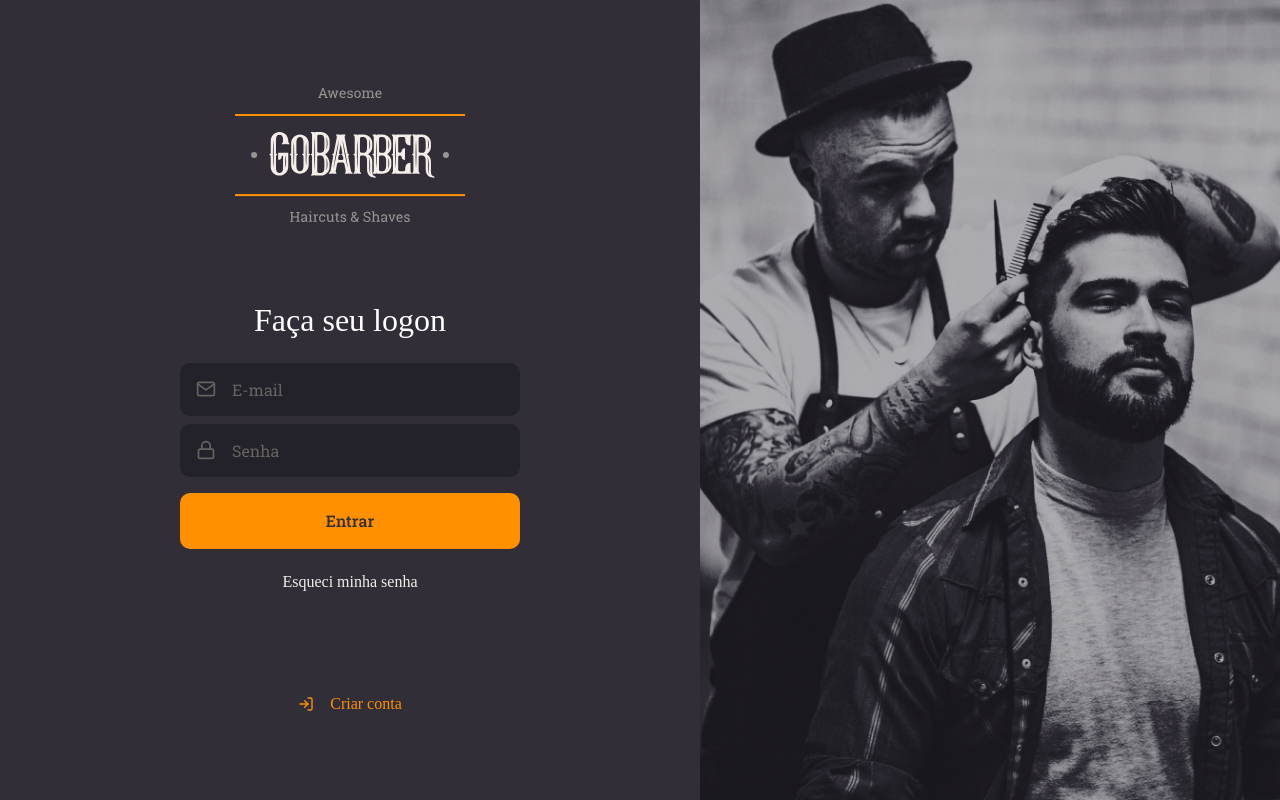
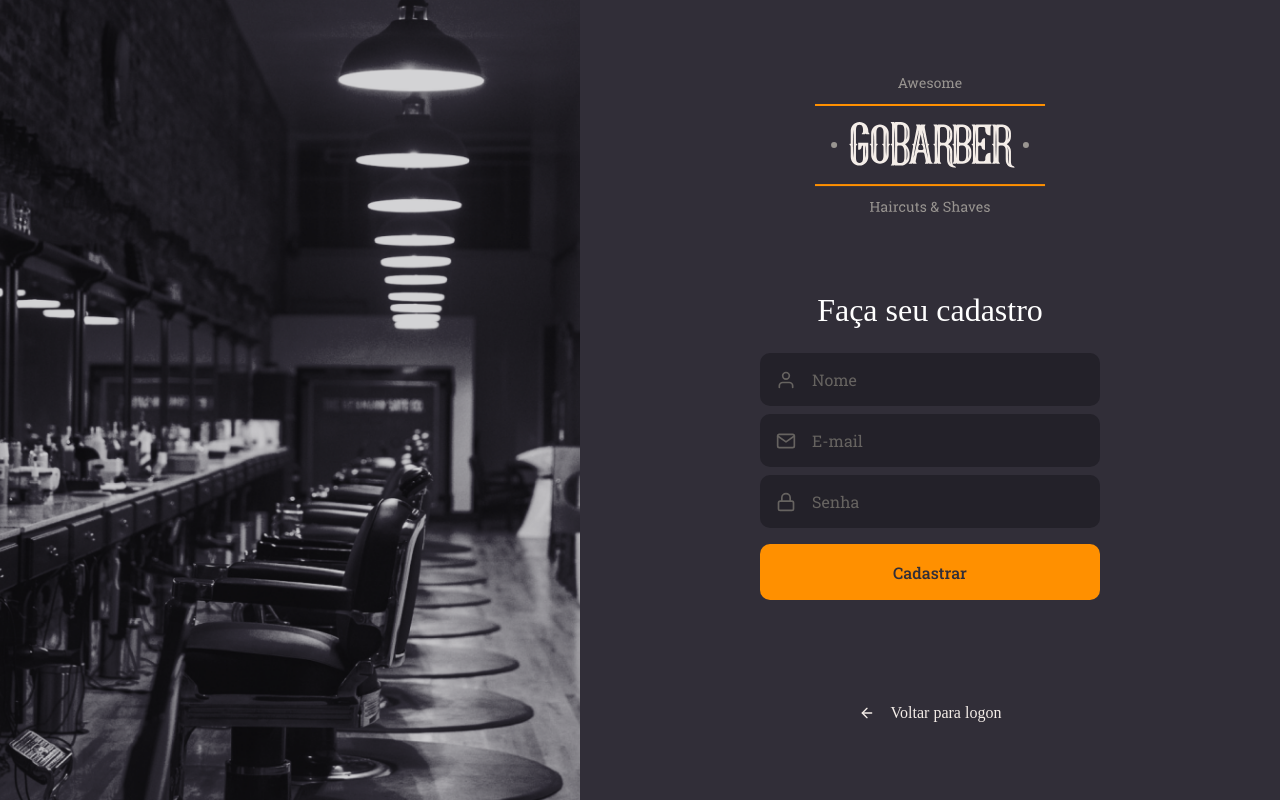
Before and after one commit to salescamila/gostack-14.GoBarber_web, a React (Create React App) app: page / in a window 1280 px wide. Built offline with nearby package versions, Linux system fonts and the light colour scheme.

Commit message:
Layout da página de cadastro

```diff
--- a/src/App.tsx
+++ b/src/App.tsx
@@ -2,10 +2,11 @@
 
 import GlobalStyle from './styles/global';
 import SignIn from './pages/SignIn';
+import SignUp from './pages/SignUp';
 
 const App: React.FC = () => (
   <>
-    <SignIn />
+    <SignUp />
     <GlobalStyle />
   </>
 );
--- /dev/null
+++ b/src/pages/SignUp/index.tsx
@@ -0,0 +1,41 @@
+import React from 'react';
+import { FiMail, FiLock, FiUser, FiArrowLeft } from 'react-icons/fi';
+
+import logoImg from '../../assets/logo.svg';
+
+import Input from '../../components/Input';
+import Button from '../../components/Button';
+
+import { Container, Content, Background } from './style';
+
+const SignUp: React.FC = () => (
+  <Container>
+    <Background />
+    <Content>
+      <img src={logoImg} alt="GoBarber" />
+
+      <form>
+        <h1>Faça seu cadastro</h1>
+
+        <Input name="name" icon={FiUser} placeholder="Nome" />
+        <Input name="email" icon={FiMail} placeholder="E-mail" />
+
+        <Input
+          name="password"
+          icon={FiLock}
+          type="password"
+          placeholder="Senha"
+        />
+
+        <Button type="submit">Cadastrar</Button>
+      </form>
+
+      <a href="login">
+        <FiArrowLeft />
+        Voltar para logon
+      </a>
+    </Content>
+  </Container>
+);
+
+export default SignUp;
--- /dev/null
+++ b/src/pages/SignUp/style.ts
@@ -0,0 +1,69 @@
+import styled from 'styled-components';
+import { shade } from 'polished';
+
+import signUpBackground from '../../assets/sign-up-background.png';
+
+export const Container = styled.div`
+  height: 100vh;
+
+  display: flex;
+  align-items: stretch;
+`;
+
+export const Content = styled.div`
+  display: flex;
+  flex-direction: column;
+  align-items: center;
+
+  place-content: center;
+
+  width: 100%;
+  max-width: 700px;
+
+  form {
+    margin: 80px 0;
+    width: 340px;
+    text-align: center;
+
+    h1 {
+      margin-bottom: 24px;
+    }
+
+    a {
+      color: #f4ede8;
+      display: block;
+      margin-top: 24px;
+      text-decoration: none;
+      transition: color 0.2s;
+
+      &:hover {
+        color: ${shade(0.2, '#f4ede8')};
+      }
+    }
+  }
+
+  > a {
+    color: #f4ede8;
+    display: block;
+    margin-top: 24px;
+    text-decoration: none;
+    transition: color 0.2s;
+
+    display: flex;
+    align-items: center;
+
+    svg {
+      margin-right: 16px;
+    }
+
+    &:hover {
+      color: ${shade(0.2, '#f4ede8')};
+    }
+  }
+`;
+
+export const Background = styled.div`
+  flex: 1;
+  background: url(${signUpBackground}) no-repeat center;
+  background-size: cover;
+`;
```
Also changed, not shown: src/assets/sign-up-background.png (added).
